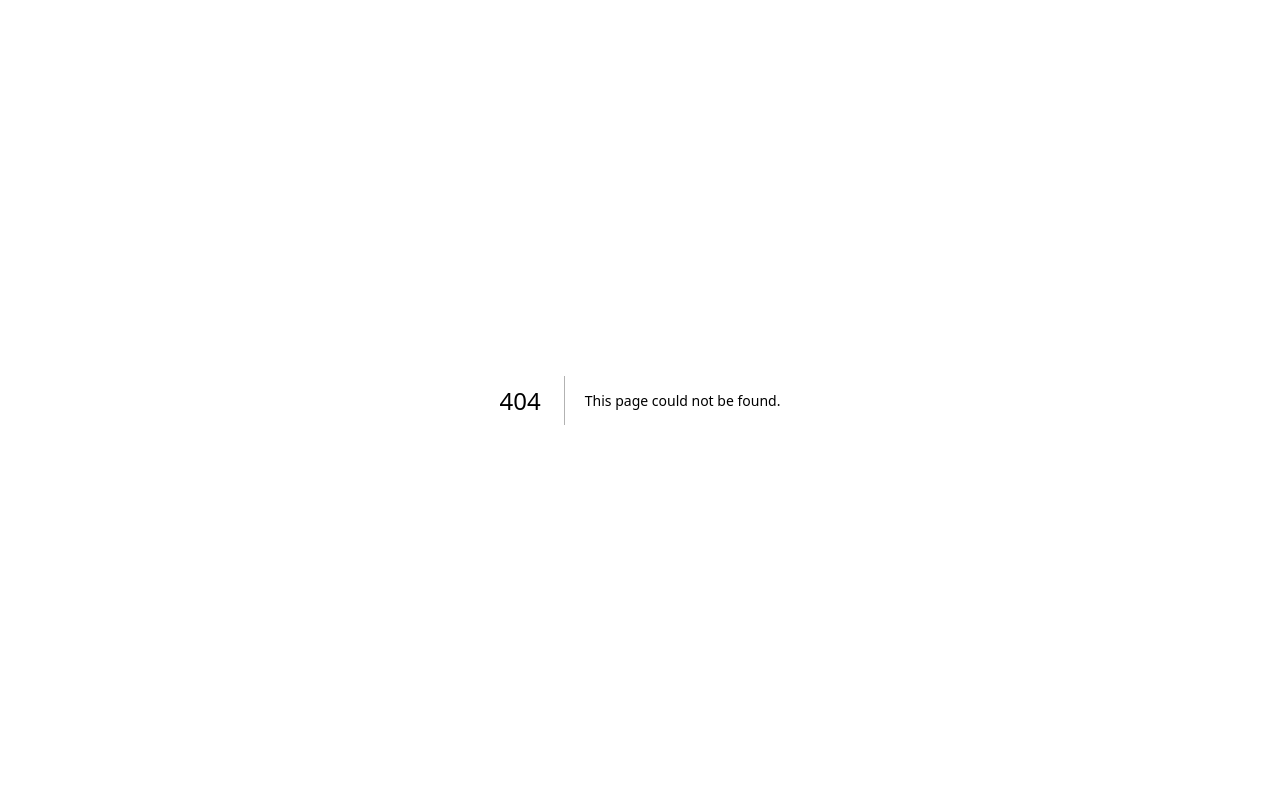
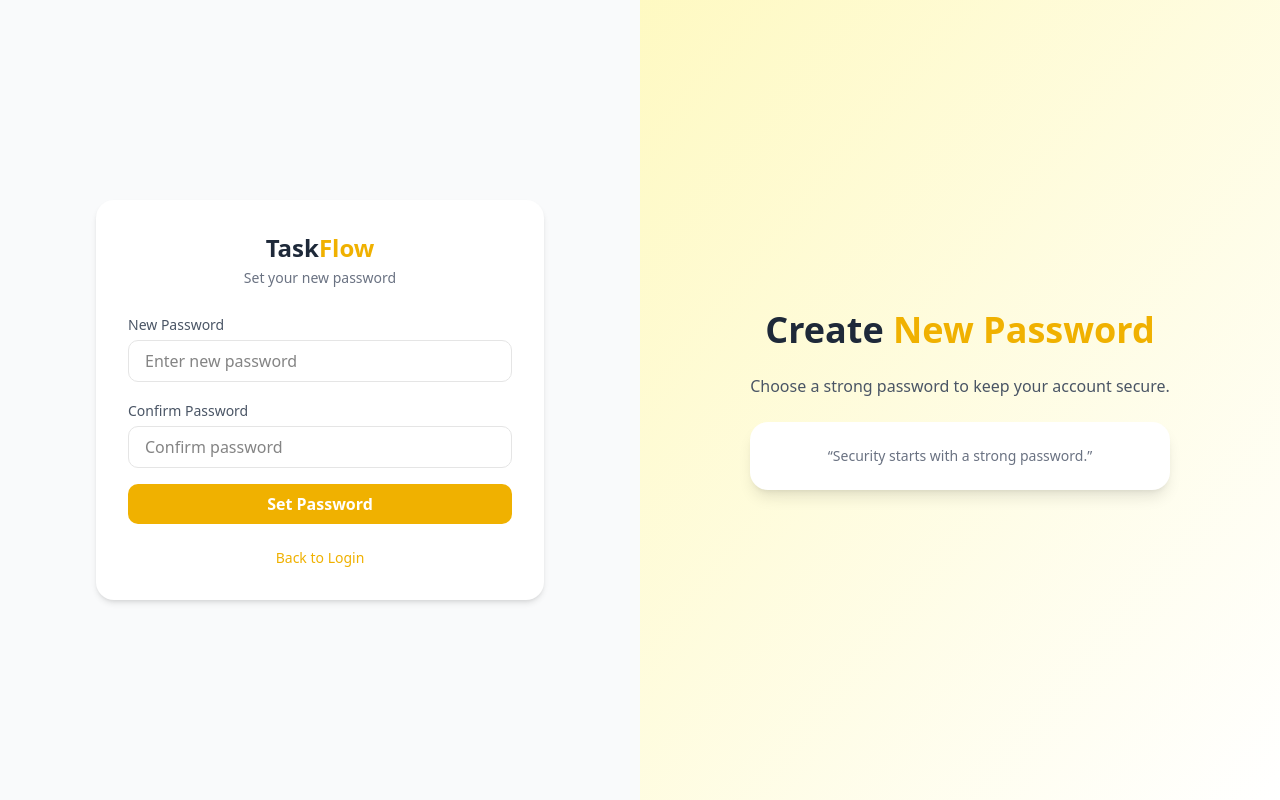
Before and after one commit to AnuroopKR/taskflo-user, a Next.js app: page /set-password in a window 1280 px wide. Before the commit this address had no page. Built offline with nearby package versions, Linux system fonts and the light colour scheme.

Commit message:
feat:create employees and set employees password

```diff
--- /dev/null
+++ b/src/app/(auth)/set-password/page.tsx
@@ -0,0 +1,145 @@
+"use client";
+
+import api from "@/lib/axios";
+import { useMutation } from "@tanstack/react-query";
+import Link from "next/link";
+import { useRouter, useSearchParams } from "next/navigation";
+import { useState } from "react";
+
+export default function SetPasswordPage() {
+  const [password, setPassword] = useState("");
+  const [confirmPassword, setConfirmPassword] = useState("");
+
+  const router = useRouter();
+  const searchParams = useSearchParams();
+
+  const email = searchParams.get("email");
+  const otp=searchParams.get("otp");
+
+  const setPasswordFn = async (data: {
+    email: string;
+    password: string;
+    otp:string;
+  }) => {
+    const res = await api.post("/auth/set-password", data);
+    return res.data;
+  };
+
+  const mutation = useMutation({
+    mutationFn: setPasswordFn,
+
+    onSuccess: () => {
+      console.log("Password updated successfully");
+
+      router.push("/login");
+    },
+
+    onError: (error: any) => {
+      console.log("Error:", error.response?.data);
+    },
+  });
+
+  const handleSubmit = (e: React.FormEvent) => {
+    e.preventDefault();
+
+    if (password !== confirmPassword) {
+      alert("Passwords do not match");
+      return;
+    }
+
+    mutation.mutate({
+      email: email || "",
+      password,
+      otp:otp!
+    });
+  };
+
+  return (
+    <div className="min-h-screen flex bg-gray-50">
+
+      {/* LEFT SIDE */}
+      <div className="flex w-full lg:w-1/2 items-center justify-center p-6">
+        <div className="w-full max-w-md bg-white p-8 rounded-2xl shadow-md space-y-6">
+
+          {/* Logo */}
+          <div className="text-center">
+            <h2 className="text-2xl font-bold text-gray-800">
+              Task<span className="text-yellow-500">Flow</span>
+            </h2>
+            <p className="text-sm text-gray-500 mt-1">
+              Set your new password
+            </p>
+          </div>
+
+          {/* Form */}
+          <form onSubmit={handleSubmit} className="space-y-4">
+
+            <div>
+              <label className="text-sm text-gray-600">New Password</label>
+              <input
+                type="password"
+                placeholder="Enter new password"
+                value={password}
+                onChange={(e) => setPassword(e.target.value)}
+                className="w-full mt-1 px-4 py-2 border rounded-lg focus:outline-none focus:ring-2 focus:ring-yellow-400"
+              />
+            </div>
+
+            <div>
+              <label className="text-sm text-gray-600">Confirm Password</label>
+              <input
+                type="password"
+                placeholder="Confirm password"
+                value={confirmPassword}
+                onChange={(e) => setConfirmPassword(e.target.value)}
+                className="w-full mt-1 px-4 py-2 border rounded-lg focus:outline-none focus:ring-2 focus:ring-yellow-400"
+              />
+            </div>
+
+            {/* Error */}
+            {mutation.isError && (
+              <p className="text-red-500 text-sm text-center">
+                Something went wrong
+              </p>
+            )}
+
+            <button
+              type="submit"
+              disabled={mutation.isPending}
+              className="w-full bg-yellow-500 hover:bg-yellow-600 text-white py-2 rounded-lg font-semibold transition"
+            >
+              {mutation.isPending ? "Saving..." : "Set Password"}
+            </button>
+          </form>
+
+          {/* Back */}
+          <p className="text-center text-sm text-gray-500">
+            <Link href="/login" className="text-yellow-500 hover:underline">
+              Back to Login
+            </Link>
+          </p>
+
+        </div>
+      </div>
+
+      {/* RIGHT SIDE */}
+      <div className="hidden lg:flex w-1/2 bg-gradient-to-br from-yellow-100 to-white items-center justify-center p-10">
+        <div className="max-w-md text-center space-y-6">
+          <h1 className="text-4xl font-bold text-gray-800">
+            Create <span className="text-yellow-500">New Password</span>
+          </h1>
+          <p className="text-gray-600">
+            Choose a strong password to keep your account secure.
+          </p>
+
+          <div className="bg-white rounded-2xl shadow-lg p-6">
+            <p className="text-sm text-gray-500">
+              “Security starts with a strong password.”
+            </p>
+          </div>
+        </div>
+      </div>
+
+    </div>
+  );
+}
--- a/src/app/dashboard/employees/create/page.tsx
+++ b/src/app/dashboard/employees/create/page.tsx
@@ -0,0 +1,161 @@
+"use client";
+
+import { useState } from "react";
+import { useRouter } from "next/navigation";
+import api from "@/lib/axios";
+import { useMutation } from "@tanstack/react-query";
+
+export default function CreateEmployeePage() {
+  const router = useRouter();
+
+  const [form, setForm] = useState({
+    name: "",
+    email: "",
+    // image: "",
+    role: "EMPLOYEE",
+  });
+
+  function handleChange(
+    e: React.ChangeEvent<HTMLInputElement | HTMLSelectElement>
+  ) {
+    setForm({
+      ...form,
+      [e.target.name]: e.target.value,
+    });
+  }
+
+  const userSubmit = async (data:any) => {
+    const res = await api.post("/company/create-user", data);
+    return res.data;
+  };
+
+  const mutation = useMutation({
+    mutationFn: userSubmit,
+
+    onSuccess: (data) => {
+      console.log("Login success", data);
+
+      // ✅ store token
+      localStorage.setItem("accessToken", data.accessToken);
+
+      // ✅ redirect
+      router.push("/employees");
+    },
+
+    onError: (error: any) => {
+      console.log("Login failed", error.response?.data);
+    },
+  });
+
+
+
+  function handleSubmit(e: React.FormEvent) {
+    e.preventDefault();
+
+    console.log("Employee Data:", form);
+
+    mutation.mutate(form)
+  }
+
+  return (
+    <div className="min-h-screen bg-gray-100 p-6 flex justify-center">
+      <div className="w-full max-w-2xl space-y-6">
+
+        {/* Header */}
+        <div className="bg-white rounded-2xl border border-gray-200 p-5 shadow-sm">
+          <h1 className="text-xl font-semibold text-gray-800">
+            Create Employee
+          </h1>
+          <p className="text-sm text-gray-500">
+            Add a new team member
+          </p>
+        </div>
+
+        {/* Form */}
+        <form
+          onSubmit={handleSubmit}
+          className="bg-white rounded-2xl border border-gray-200 p-6 shadow-sm space-y-5"
+        >
+
+          {/* Avatar Preview */}
+          {/* <div className="flex items-center gap-4">
+            <img
+              src={
+                form.image ||
+                "https://via.placeholder.com/100x100?text=Avatar"
+              }
+              className="w-16 h-16 rounded-full border"
+            />
+
+            <input
+              type="text"
+              name="image"
+              placeholder="Image URL"
+              value={form.image}
+              onChange={handleChange}
+              className="flex-1 border border-gray-200 rounded-lg px-3 py-2 text-sm focus:ring-2 focus:ring-yellow-300 outline-none"
+            />
+          </div> */}
+
+          {/* Name */}
+          <div>
+            <label className="text-sm text-gray-600">Name</label>
+            <input
+              type="text"
+              name="name"
+              required
+              value={form.name}
+              onChange={handleChange}
+              className="w-full mt-1 border border-gray-200 rounded-lg px-3 py-2 text-sm focus:ring-2 focus:ring-yellow-300 outline-none"
+            />
+          </div>
+
+          {/* Email */}
+          <div>
+            <label className="text-sm text-gray-600">Email</label>
+            <input
+              type="email"
+              name="email"
+              required
+              value={form.email}
+              onChange={handleChange}
+              className="w-full mt-1 border border-gray-200 rounded-lg px-3 py-2 text-sm focus:ring-2 focus:ring-yellow-300 outline-none"
+            />
+          </div>
+
+          {/* Role */}
+          <div>
+            <label className="text-sm text-gray-600">Role</label>
+            <select
+              name="role"
+              value={form.role}
+              onChange={handleChange}
+              className="w-full mt-1 border border-gray-200 rounded-lg px-3 py-2 text-sm focus:ring-2 focus:ring-yellow-300 outline-none"
+            >
+              <option value="EMPLOYEE">Employee</option>
+              <option value="ADMIN">Admin</option>
+            </select>
+          </div>
+
+          {/* Buttons */}
+          <div className="flex justify-end gap-3 pt-4">
+            <button
+              type="button"
+              onClick={() => router.push("/dashboard/employees")}
+              className="px-4 py-2 rounded-lg text-sm bg-gray-100 text-gray-600"
+            >
+              Cancel
+            </button>
+
+            <button
+              type="submit"
+              className="px-5 py-2 rounded-lg text-sm bg-yellow-400 hover:bg-yellow-500 text-white shadow"
+            >
+              Create Employee
+            </button>
+          </div>
+        </form>
+      </div>
+    </div>
+  );
+}
```
